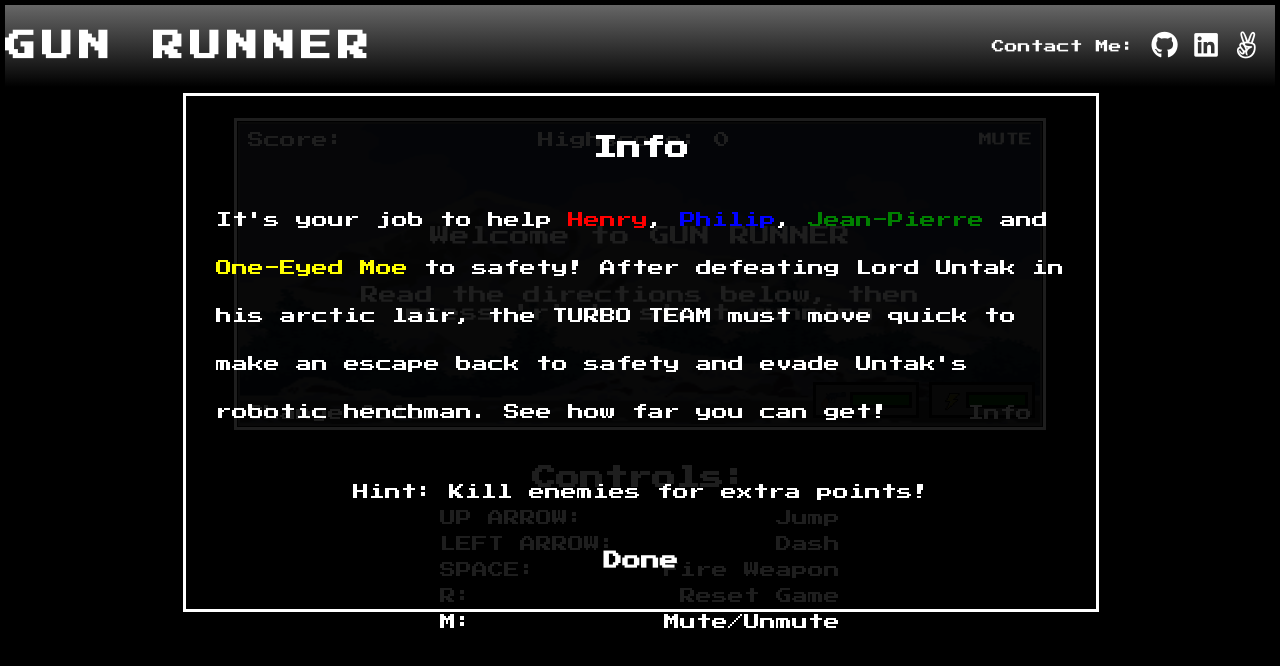
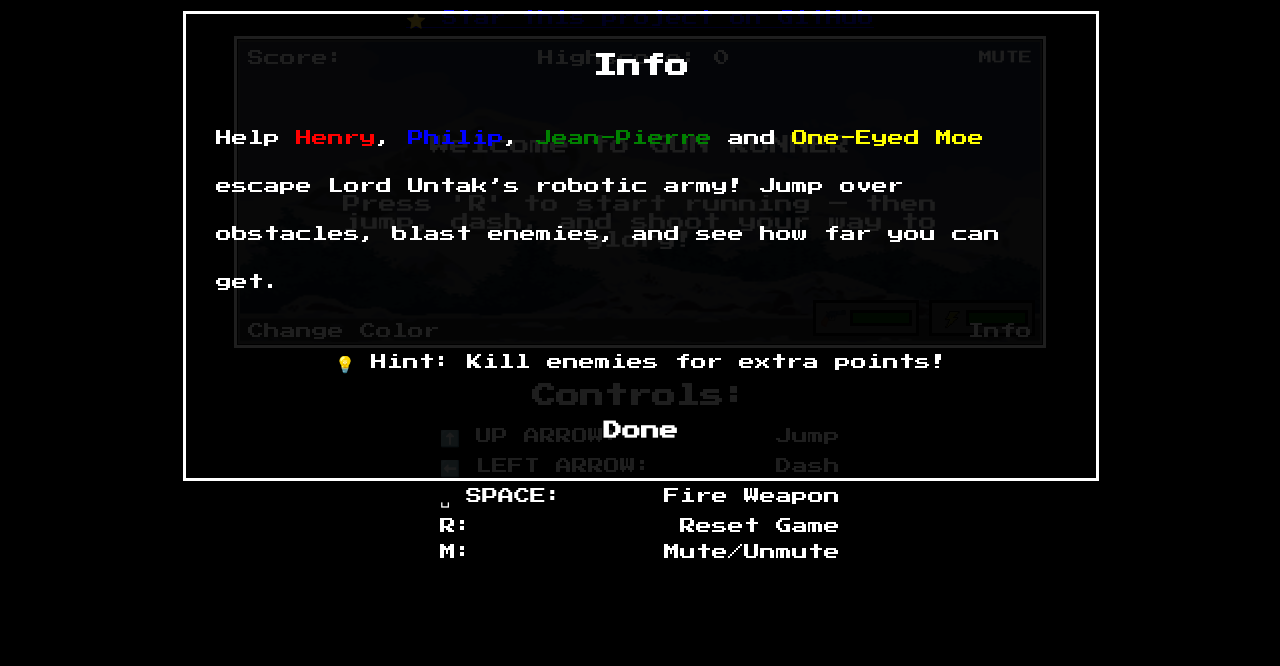
Before and after one commit to perseusgrr/gun-runner, a website built with Vite: page index.html in a window 1280 px wide. Both pictures are taken after a click on the element "Info". Built offline with nearby package versions, Linux system fonts and the light colour scheme.

Commit message:
update readme and add star button

```diff
--- a/index.html
+++ b/index.html
@@ -3,7 +3,7 @@
   <head>
     <meta charset="utf-8">
     <title>Gun Runner</title>
-    <script src='https://kit.fontawesome.com/a076d05399.js'></script>
+    <script src="https://kit.fontawesome.com/a076d05399.js"></script>
     <link rel="icon" href="/images/gun_runner_favicon.png" type="image/png">
     <link href="https://fonts.googleapis.com/css2?family=Press+Start+2P&display=swap" rel="stylesheet">
     <link rel="stylesheet" href="/stylesheets/general.css" type="text/css">
@@ -12,41 +12,48 @@
     <script type="module" src="src/index.js"></script>
   </head>
   <body>
-    <main id='main'>
-
+    <main id="main">
+      <!-- Audio elements -->
       <audio id="jump" src="/sounds/jump.mp3"></audio>
       <audio id="dash" src="/sounds/dash.mp3"></audio>
       <audio id="game-over" src="/sounds/game_over.mp3"></audio>
       <audio id="gunshot" src="/sounds/gunshot.mp3"></audio>
       <audio id="victory" src="/sounds/victory.mp3"></audio>
       <audio id="explosion" src="/sounds/explosion.mp3"></audio>
-      <audio id="game-music" src="/sounds/game_music.mp3" loop="true" paused="false"></audio>
+      <audio id="game-music" src="/sounds/game_music.mp3" loop></audio>
 
-      <nav>
-        <h1>Gun Runner</h1>
-        <div id="nav-links">
-          <div>Contact Me:</div>
-          <a href="https://github.com/perseusgrr/gun-runner"><i class="fab fa-github"></i></a>
-          <a href="https://www.linkedin.com/in/nicholas-draper/"><i class="fab fa-linkedin"></i></a>
-          <a href="https://angel.co/u/nicholas-draper-2"><i class="fab fa-angellist"></i></a>
+      <!-- ⭐ GitHub Star Button -->
+      <div style="text-align:center; margin: 10px 0;">
+        <a class="github-button"
+           href="https://github.com/perseusgrr/gun-runner"
+           data-color-scheme="no-preference: light; light: light; dark: dark;"
+           data-size="large"
+           data-show-count="true"
+           aria-label="Star perseusgrr/gun-runner on GitHub">
+           ⭐ Star this project on GitHub
+        </a>
       </div>
-      </nav>
+
+      <!-- GAME VIEW -->
       <div id="game-view-container">
         <img id="background-gif" class="over-canvas" src="/images/winterbackground.gif" alt="background-gif">
+
         <div id="start-screen" class="over-canvas show">
           <div id="welcome-title">Welcome to GUN RUNNER</div>
-          <div id="welcome-info">Read the directions below, then press 'r' to start running</div>
+          <div id="welcome-info">Press 'R' to start running — then jump, dash, and shoot your way to glory!</div>
+        </div>
 
-        </div>
         <div id="gameover-screen" class="over-canvas">
           <div id="gameover-title">GAME OVER</div>
           <div id="high-score-alert"></div>
-          <div id="gameover-info">Press 'r' to play a new game</div>
+          <div id="gameover-info">Press 'R' to play again</div>
         </div>
+
         <div id="open-menu-btn-container" class="show">
           <div id="open-color-menu-btn" class="open-menu-btn">Change Color</div>
           <div id="open-controls-menu-btn" class="open-menu-btn">Info</div>
         </div>
+
         <div id="player-color-select-menu">
           <h2>Choose Player Color!</h2>
           <div id="player-colors">
@@ -60,8 +67,12 @@
 
         <div id="controls-menu">
           <h2>Info</h2>
-          <p>It's your job to help <span style="color: red">Henry</span>, <span style="color: blue">Philip</span>, <span style="color: green">Jean-Pierre</span> and <span style="color: yellow">One-Eyed Moe</span> to safety! After defeating Lord Untak in his arctic lair, the TURBO TEAM must move quick to make an escape back to safety and evade Untak's robotic henchman. See how far you can get!</p>
-          <p>Hint: Kill enemies for extra points!</p>
+          <p>
+            Help <span style="color: red">Henry</span>, <span style="color: blue">Philip</span>,
+            <span style="color: green">Jean-Pierre</span> and <span style="color: yellow">One-Eyed Moe</span> escape
+            Lord Untak’s robotic army! Jump over obstacles, blast enemies, and see how far you can get.
+          </p>
+          <p>💡 Hint: Kill enemies for extra points!</p>
           <h3 id="exit-controls-menu-btn">Done</h3>
         </div>
 
@@ -82,25 +93,19 @@
           </div>
         </div>
 
-
         <canvas id="myCanvas" width="800" height="300"></canvas>
       </div>
+
+      <!-- Controls Section -->
       <h2>Controls:</h2>
-      <div class="control">
-        <div>UP ARROW:</div><div>Jump</div>
-      </div>
-      <div class="control">
-        <div>LEFT ARROW:</div><div>Dash</div>
-      </div>
-      <div class="control">
-        <div>SPACE:</div><div>Fire Weapon</div>
-      </div>
-      <div class="control">
-        <div>R:</div><div>Reset Game</div>
-      </div>
-      <div class="control">
-        <div>M:</div><div>Mute/Unmute</div>
-      </div>
+      <div class="control"><div>⬆️ UP ARROW:</div><div>Jump</div></div>
+      <div class="control"><div>⬅️ LEFT ARROW:</div><div>Dash</div></div>
+      <div class="control"><div>␣ SPACE:</div><div>Fire Weapon</div></div>
+      <div class="control"><div>R:</div><div>Reset Game</div></div>
+      <div class="control"><div>M:</div><div>Mute/Unmute</div></div>
     </main>
+
+    <!-- GitHub Button Script -->
+    <script async defer src="https://buttons.github.io/buttons.js"></script>
   </body>
 </html>
```
Also changed, not shown: README.md, README2.md (deleted). Lines whose indentation alone changed are shown as unchanged.
